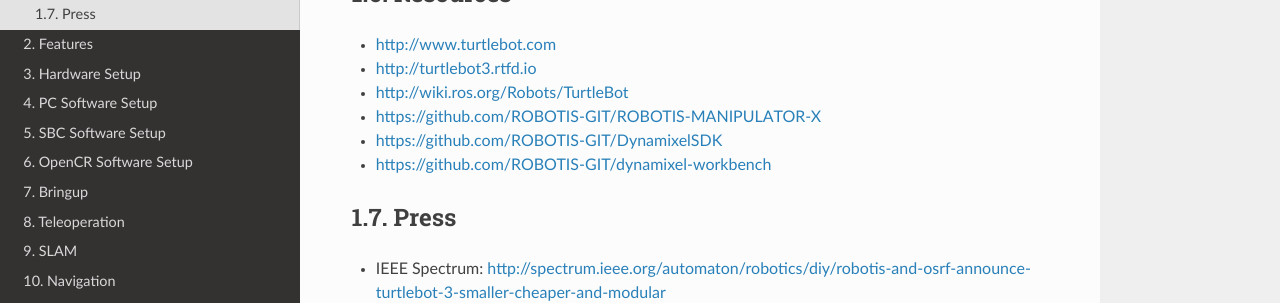
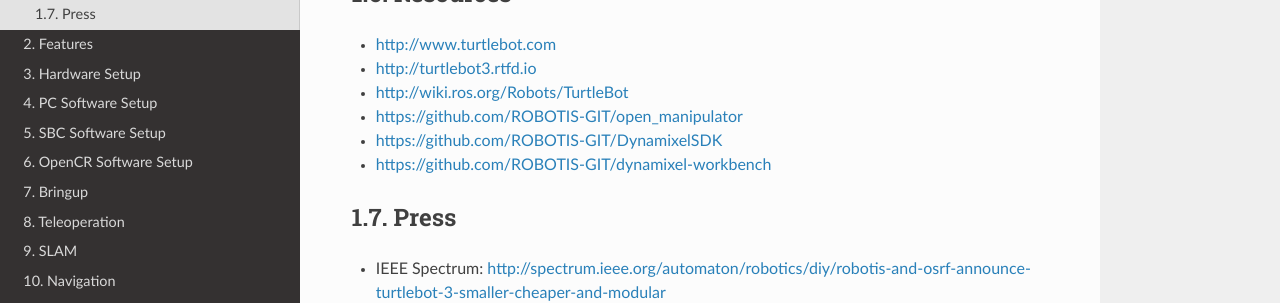
Before and after one commit to shivharis/turtlebot3_wiki, a Sphinx documentation site: the page built from docs/source/introduction.rst, in a window 1280 px wide and 900 px high, scrolled down 1673 px. Shown: the part 334-637 px from the top of the window. Built offline with Sphinx 7.4.7 and the Read the Docs theme 2.0.0, drawn with Linux system fonts in a browser that asks for light colours; some of the changed lines change nothing that is shown.

Commit message:
Update introduction.rst

```diff
--- a/docs/source/introduction.rst
+++ b/docs/source/introduction.rst
@@ -68,7 +68,7 @@
 - http://www.turtlebot.com
 - http://turtlebot3.rtfd.io
 - http://wiki.ros.org/Robots/TurtleBot
-- https://github.com/ROBOTIS-GIT/ROBOTIS-MANIPULATOR-X
+- https://github.com/ROBOTIS-GIT/open_manipulator
 - https://github.com/ROBOTIS-GIT/DynamixelSDK
 - https://github.com/ROBOTIS-GIT/dynamixel-workbench
 
```
